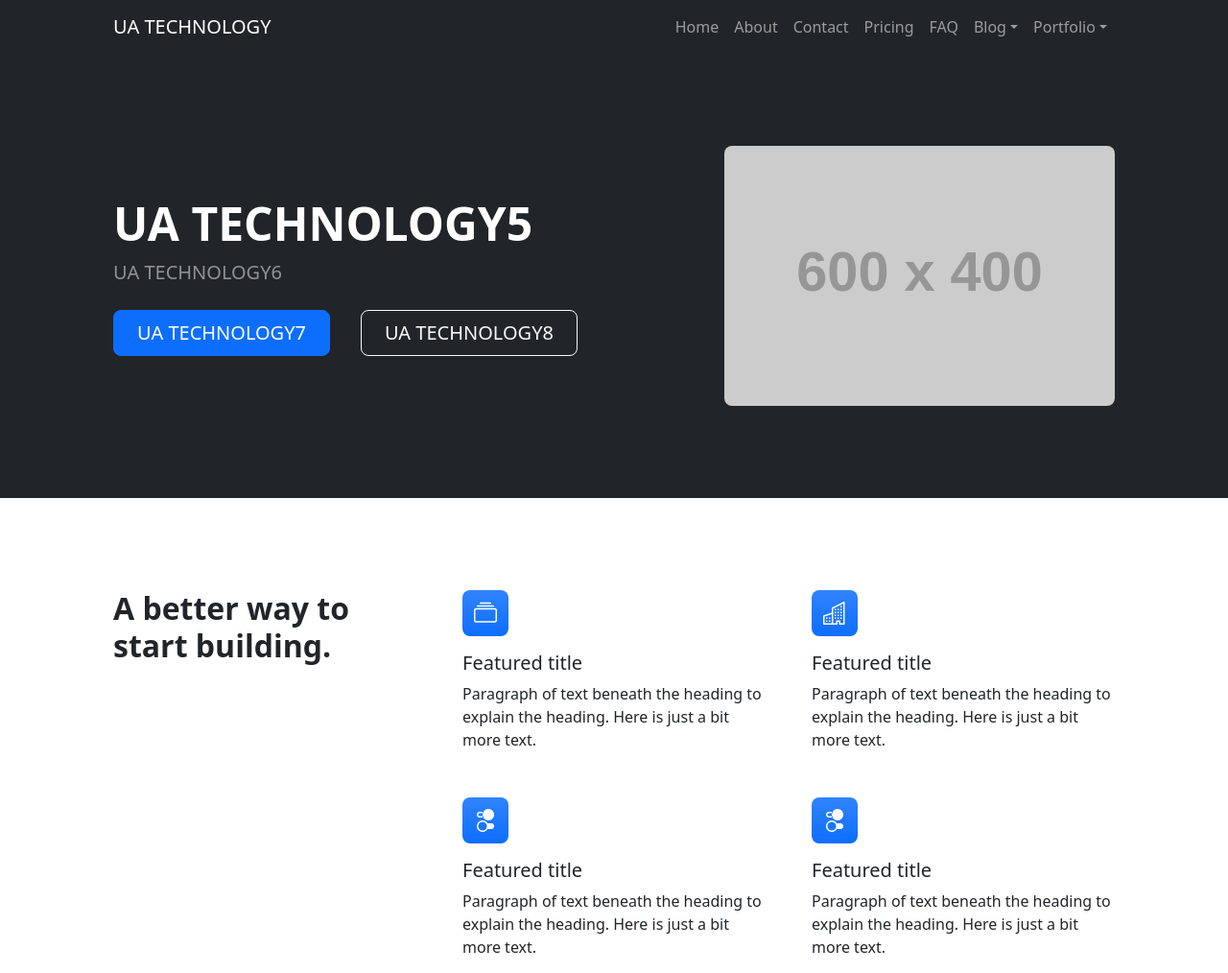
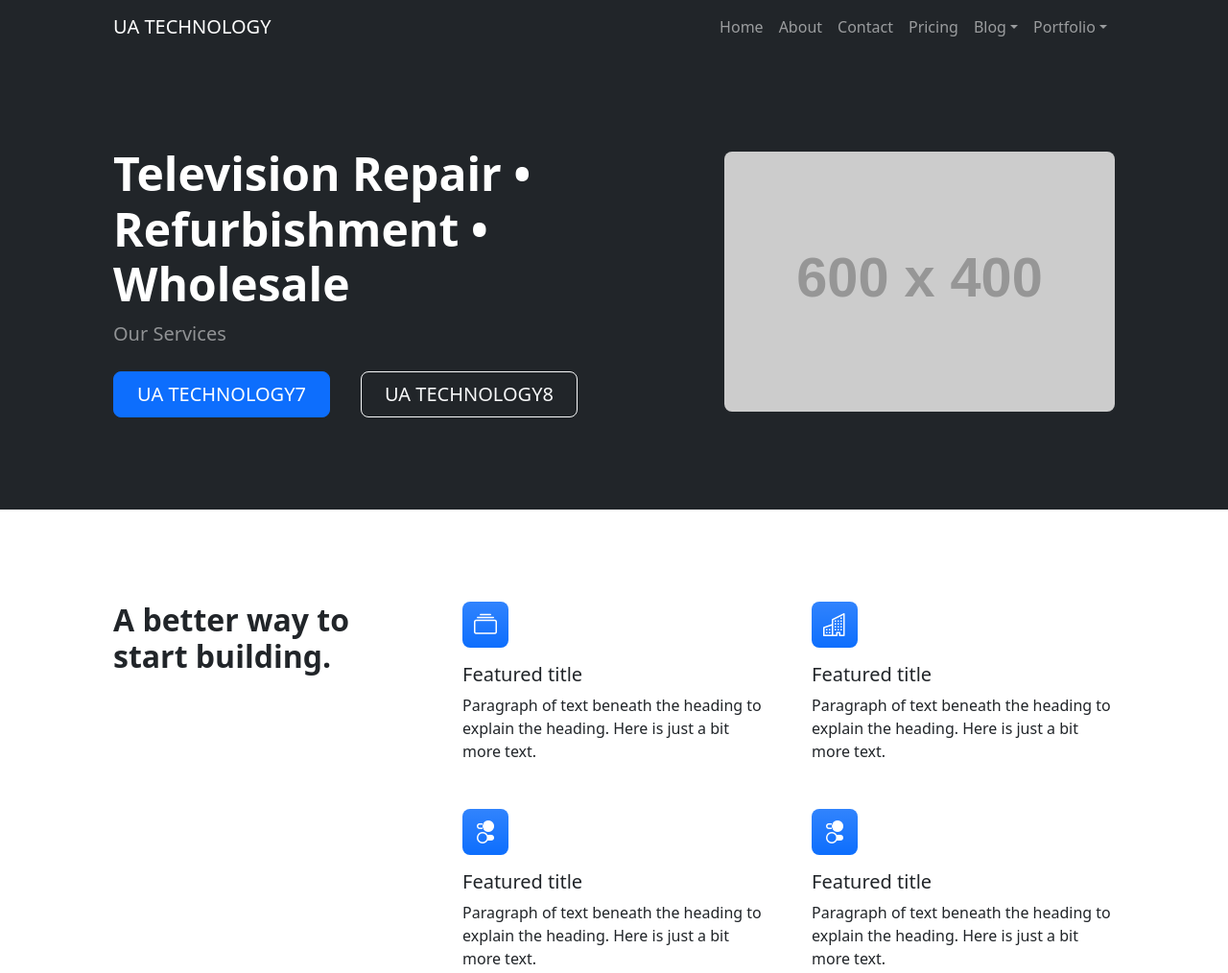
Before and after one commit to gongshizi/gongshizi.github.io, a website: page index.html in a window 1280 px wide. Shown: the top 1014 px of the page at 96% size. Drawn offline with nearby package versions, Linux system fonts and the light colour scheme; placeholder pictures from the web are drawn by us.

Commit message:
Update index.html

```diff
--- a/index.html
+++ b/index.html
@@ -26,7 +26,7 @@
                             <li class="nav-item"><a class="nav-link" href="about.html">About</a></li>
                             <li class="nav-item"><a class="nav-link" href="contact.html">Contact</a></li>
                             <li class="nav-item"><a class="nav-link" href="pricing.html">Pricing</a></li>
-                            <li class="nav-item"><a class="nav-link" href="faq.html">FAQ</a></li>
+                            <!--li class="nav-item"><a class="nav-link" href="faq.html">FAQ</a></li-->
                             <li class="nav-item dropdown">
                                 <a class="nav-link dropdown-toggle" id="navbarDropdownBlog" href="#" role="button" data-bs-toggle="dropdown" aria-expanded="false">Blog</a>
                                 <ul class="dropdown-menu dropdown-menu-end" aria-labelledby="navbarDropdownBlog">
@@ -51,8 +51,8 @@
                     <div class="row gx-5 align-items-center justify-content-center">
                         <div class="col-lg-8 col-xl-7 col-xxl-6">
                             <div class="my-5 text-center text-xl-start">
-                                <h1 class="display-5 fw-bolder text-white mb-2">UA TECHNOLOGY5</h1>
-                                <p class="lead fw-normal text-white-50 mb-4">UA TECHNOLOGY6</p>
+                                <h1 class="display-5 fw-bolder text-white mb-2">Television Repair • Refurbishment • Wholesale</h1>
+                                <p class="lead fw-normal text-white-50 mb-4">Our Services</p>
                                 <div class="d-grid gap-3 d-sm-flex justify-content-sm-center justify-content-xl-start">
                                     <a class="btn btn-primary btn-lg px-4 me-sm-3" href="#features">UA TECHNOLOGY7</a>
                                     <a class="btn btn-outline-light btn-lg px-4" href="#!">UA TECHNOLOGY8</a>
```
